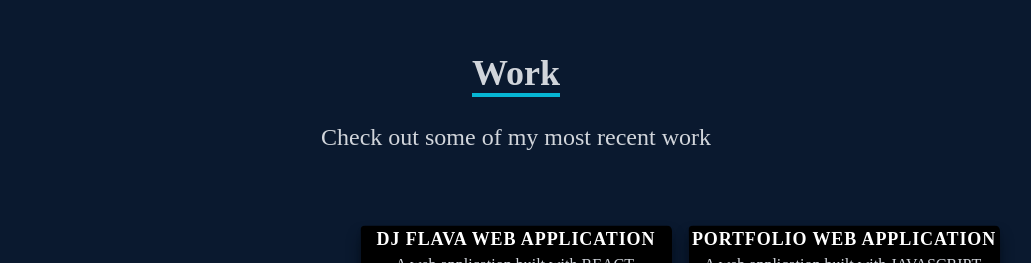
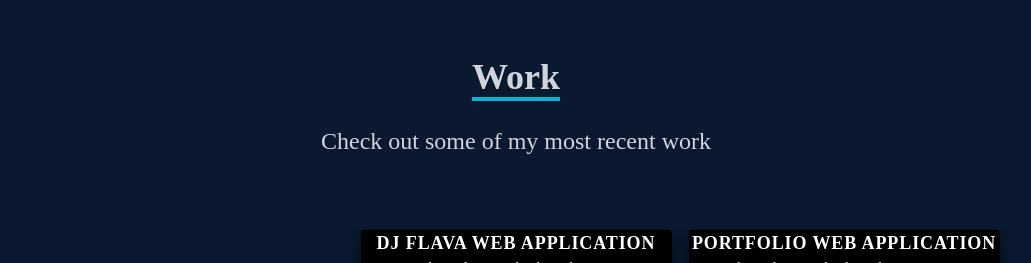
Before and after one commit to sabbatj/react-portfolio-js, a React (Create React App) app: page / in a window 1280 px wide. Shown: the part 2493-2756 px from the top of the page, without its empty margins (124-1155 px from the left). Built offline with nearby package versions, Linux system fonts and the light colour scheme.

Commit message:
Update work.screen.tsx

```diff
--- a/src/screens/work/work.screen.tsx
+++ b/src/screens/work/work.screen.tsx
@@ -4,7 +4,7 @@ const Work = () => {
   return (
     <div data-name='work' className='w-full h-screen text-gray-300 bg-[#0a192f]'>
       <div className='max-w-[1000px] mx-auto p-4 flex flex-col justify-center w-full h-full'>
-        <div className='pb-8 pt-10 w-full flex justify-center items-center flex-col mb-4 mt-4'>
+        <div className='pb-8 pt-16 w-full flex justify-center items-center flex-col mb-4 '>
           <p className='text-4xl font-bold inline border-b-4 text-gray-300 border-cyan-500'>
             Work
           </p>
```
